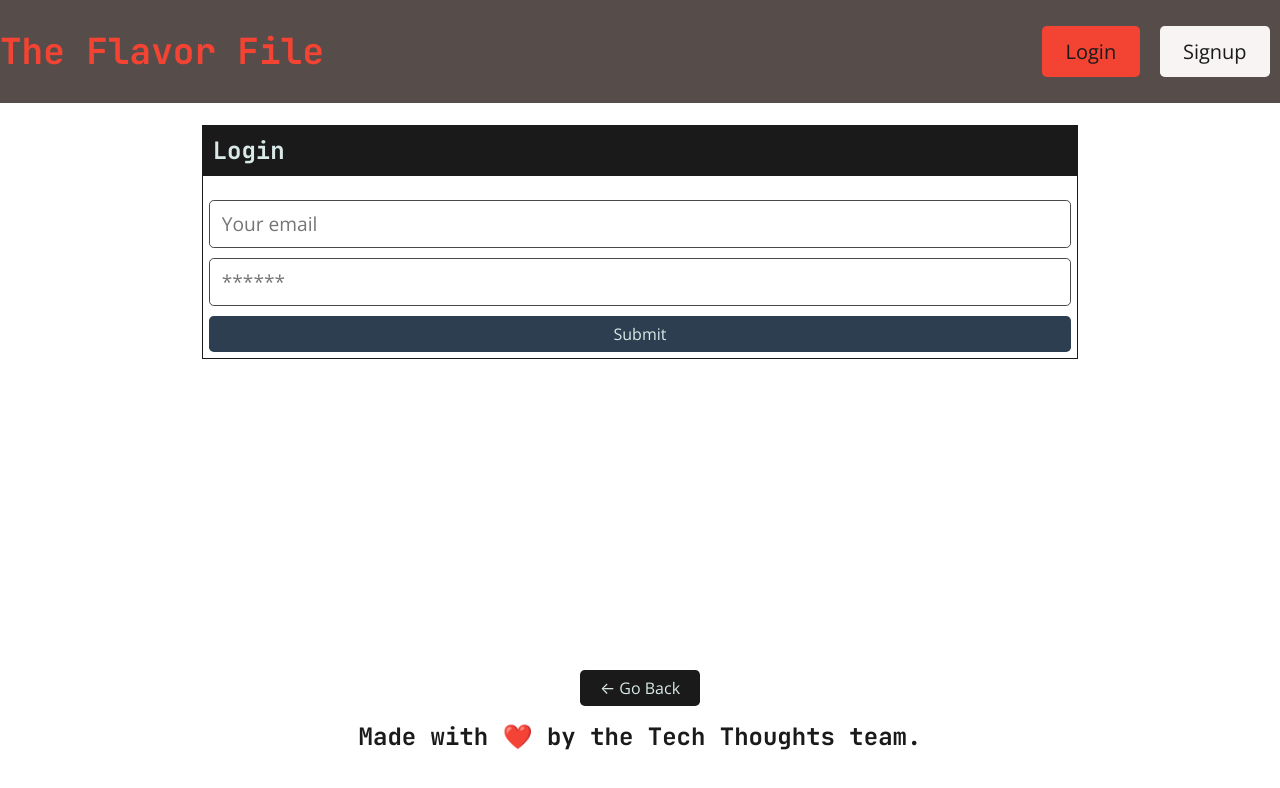
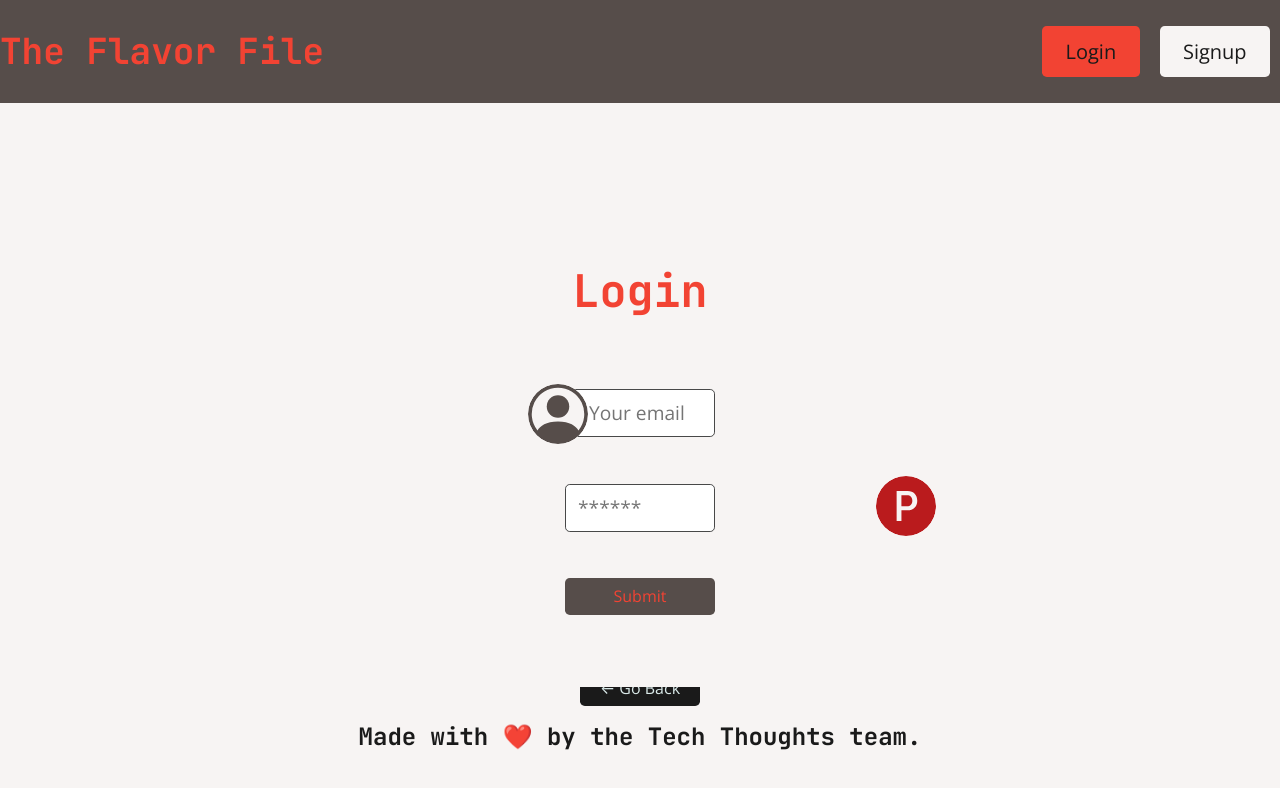
Before and after one commit to jdiego-1805/TheFlavorFile, a React (Create React App) app in the folder client/: page /login in a window 1280 px wide. Shown: the top 788 px of the page. Built offline with nearby package versions, Linux system fonts and the light colour scheme.

Commit message:
finished login style

```diff
--- a/client/package.json
+++ b/client/package.json
@@ -11,6 +11,7 @@
     "graphql": "^15.4.0",
     "jwt-decode": "^3.1.2",
     "react": "^17.0.1",
+    "react-bootstrap-icons": "^1.10.3",
     "react-dom": "^17.0.1",
     "react-router-dom": "^6.2.1",
     "react-scripts": "5.0.1",
--- a/client/src/App.js
+++ b/client/src/App.js
@@ -44,9 +44,9 @@ function App() {
   return (
     <ApolloProvider client={client}>
       <Router>
-        <div className="flex-column justify-flex-start min-100-vh">
+        <div className="flex-column justify-flex-start min-100-vh" style={{ backgroundColor: '#F7F4F3' }}>
           <Header />
-          <div className="container">
+          <div>
             <Routes>
               <Route
                 path="/"
--- a/client/src/pages/Login.js
+++ b/client/src/pages/Login.js
@@ -2,6 +2,8 @@ import React, { useState } from 'react';
 import { Link } from 'react-router-dom';
 import { useMutation } from '@apollo/client';
 import { LOGIN_USER } from '../utils/mutations';
+import "../styles/login.css"
+import { PersonCircle, PCircleFill } from "react-bootstrap-icons"
 
 import Auth from '../utils/auth';
 
@@ -42,9 +44,9 @@ const Login = (props) => {
 
   return (
     <main className="flex-row justify-center mainBox ">
-      <div className="col-12 col-lg-10">
+      <div className="col-12 col-lg-10 innerBox">
         <div className="card">
-          <h4 className="card-header bg-dark text-light p-2">Login</h4>
+          <h4 className="card-header loginHeader text-light p-2">Login</h4>
           <div className="card-body">
             {data ? (
               <p>
@@ -53,14 +55,16 @@ const Login = (props) => {
               </p>
             ) : (
               <form onSubmit={handleFormSubmit}>
+                <PersonCircle size={60} className='iconPack' />
                 <input
-                  className="form-input"
+                  className="form-input emailInput"
                   placeholder="Your email"
                   name="email"
                   type="email"
                   value={formState.email}
                   onChange={handleChange}
                 />
+                <PCircleFill size={60} className='iconPack2' />
                 <input
                   className="form-input"
                   placeholder="******"
@@ -70,7 +74,7 @@ const Login = (props) => {
                   onChange={handleChange}
                 />
                 <button
-                  className="btn btn-block btn-primary"
+                  className="btn btn-block loginSubmit"
                   style={{ cursor: 'pointer' }}
                   type="submit"
                 >
--- /dev/null
+++ b/client/src/styles/login.css
@@ -0,0 +1,69 @@
+.loginHeader {
+    background-color: #F7F4F3 !important;
+    color: #F24333 !important;
+    font-size: 45px;
+    text-align: center;
+}
+
+.card{
+    background-color: #F7F4F3;
+    border: none;
+}
+
+.loginSubmit{
+    background-color: #564D4A;
+    color: #F24333;
+}
+
+.mainBox{
+    display: flex;
+    margin-top: 10% !important;
+    width: 18%;
+    margin: auto;
+
+}
+
+.innerBox{
+    height: 80%;
+}
+
+form .form-input {
+    width: 100%;
+    padding: 0.75rem;
+    color: #1a1a1a;
+    background-color: #ffffff;
+    margin: 2.900rem 0;
+    font-size: 1.2rem;
+    border: 1px solid #484848;
+    border-radius: 0.3rem;
+}
+
+.card .card-body {
+    padding: 0.375rem;
+    height: 350px;
+    background-color: #F7F4F3;
+}
+
+.iconPack {
+    position: absolute;
+    left: -16px;
+    top: 131px;
+    background-color: #F7F4F3;
+    color: #564D4A;
+    border-radius: 30px;
+}
+
+.iconPack2 {
+    position: absolute;
+    left: 332px;
+    top: 223px;
+    background-color: #F7F4F3;
+    color: #BA1B1D;
+    border-radius: 30px;
+}
+
+
+
+.emailInput{
+    padding-left: 23px !important;
+}
```
Also changed, not shown: 1 other file (tests, documents, lock files or other folders).
